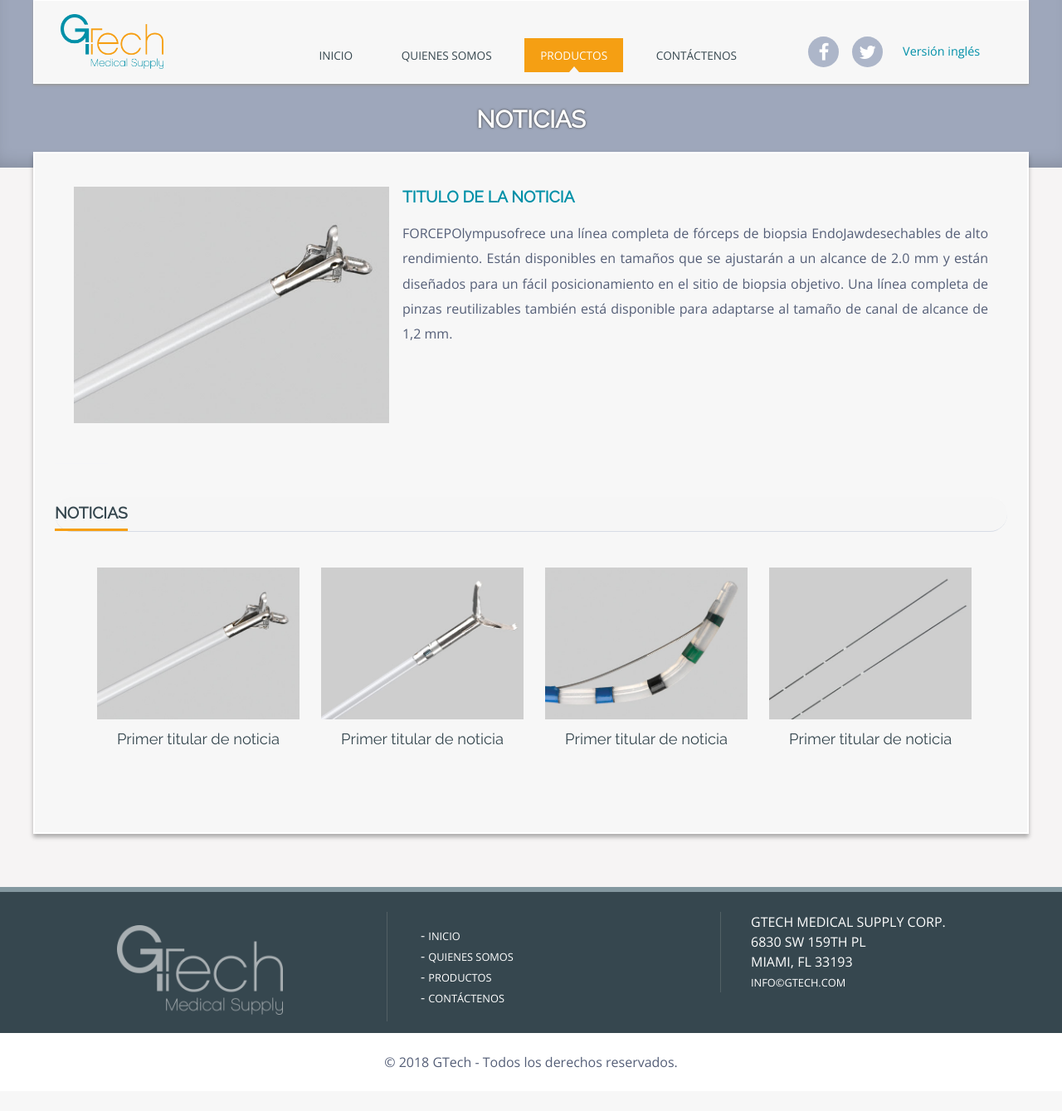
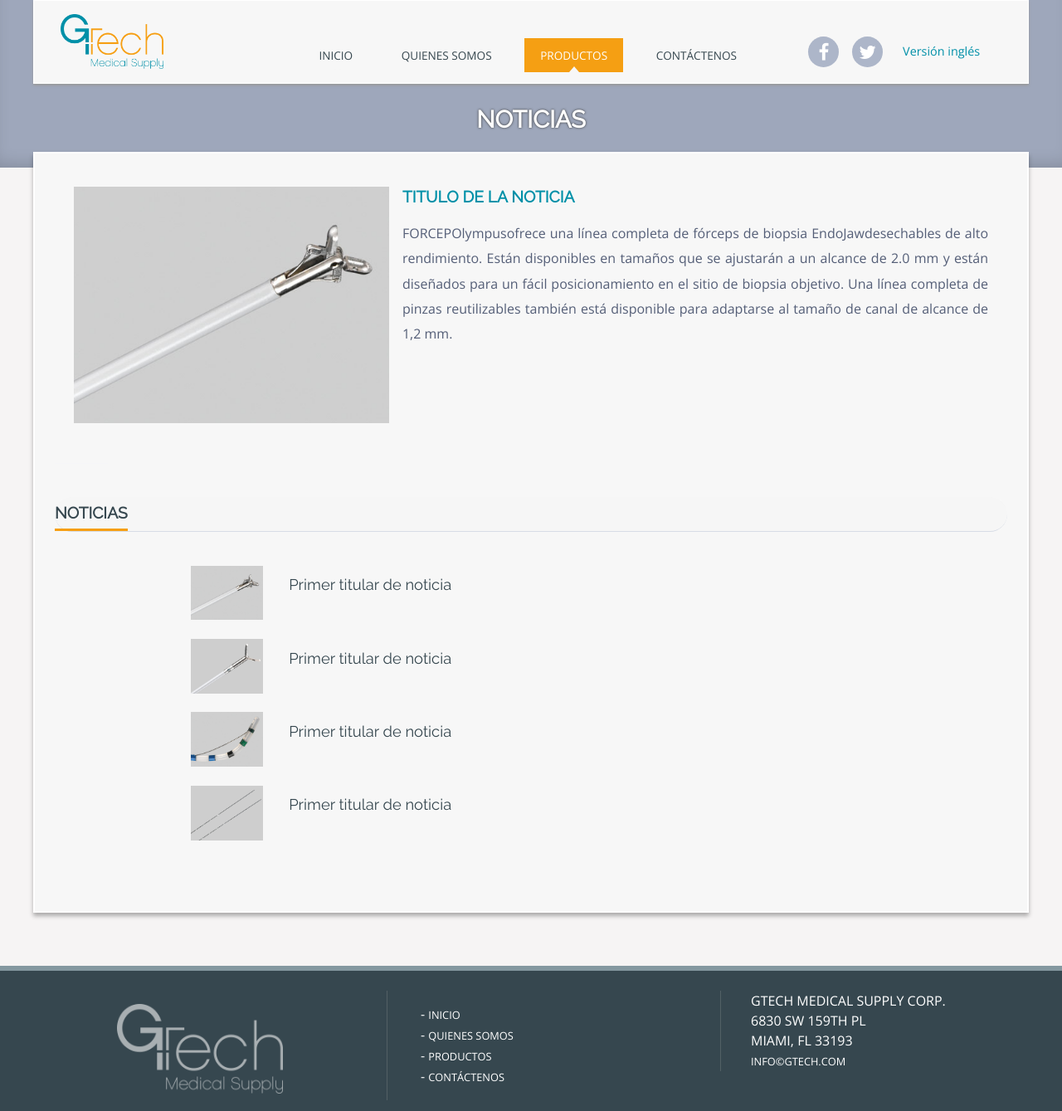
Before and after one commit to planbec/gtech, a PHP site: page /noticia-ampliada.html in a window 1280 px wide. Shown: the top 1339 px of the page at 83% size. Before the commit the page ends 1287 px from the top, so only its background shows below. Run offline with PHP 8.4, Linux system fonts and the light colour scheme; some libraries are stand-ins or nearby versions.

Commit message:
Estilos en Noticias

```diff
--- a/css/master.css
+++ b/css/master.css
@@ -691,10 +691,11 @@ input[type="submit"], input[type="button"] {
 
 /* Noticias portada */
 .thumb-noticias li {
+    box-sizing: border-box;
     display: inline-block;
-    width: 22%;
     margin: 1%;
     text-align: center;
+    width: 100%;
 }
 
 .thumb-noticias li h4 {
@@ -706,6 +707,8 @@ input[type="submit"], input[type="button"] {
     font-weight: 400;
     text-decoration: none !important;
     color: #36474f !important;
+    width: 80% !important;
+    margin-left: 5%;
 }
 
 .thumb-noticias li h4 a:hover {
@@ -758,7 +761,9 @@ input[type="submit"], input[type="button"] {
     margin: 1rem 0;
     font-size: 1.3rem;
     text-shadow: 1px 1px 2px #FFF;
-    text-align: center;
+    text-align: left;
+    width: 70%;
+    float: left;
     }
   .container.page-content p {
     margin-bottom: 1rem;
@@ -772,13 +777,18 @@ input[type="submit"], input[type="button"] {
      }
   .container.page-content a {
     color: #8498a0;
-    text-decoration: underline; }
+    text-decoration: underline;
+    display: inline-block;
+    float: left;
+    overflow: hidden;
+    width: 10%;
+    }
     .container.page-content a:hover {
       color: #227acb; }
   .container.page-content i.fa {
     font-size: 3.5rem; }
   .container.page-content ul {
-    margin-bottom: 3rem; }
+    margin: 0 10% 3rem; }
     .container.page-content ul li {
       list-style: circle;
       list-style-position: inside; }
```
